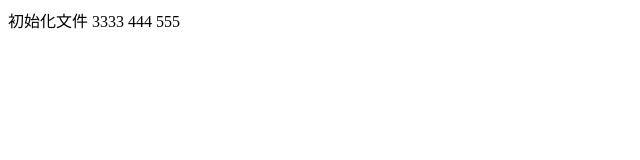
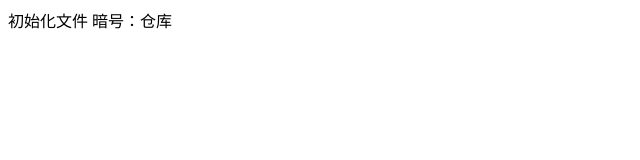
Before and after one commit to Yoooohe/mygit11, a plain HTML site: page index.html in a window 1280 px wide. Shown: the full height of the page, 0-640 px from the left. Drawn offline with Linux system fonts and the light colour scheme.

Commit message:
暗号：仓库

```diff
--- a/index.html
+++ b/index.html
@@ -7,8 +7,6 @@
 </head>
 <body>
     初始化文件
-    3333
-    444
-    555
+    暗号：仓库
 </body>
 </html>
```
